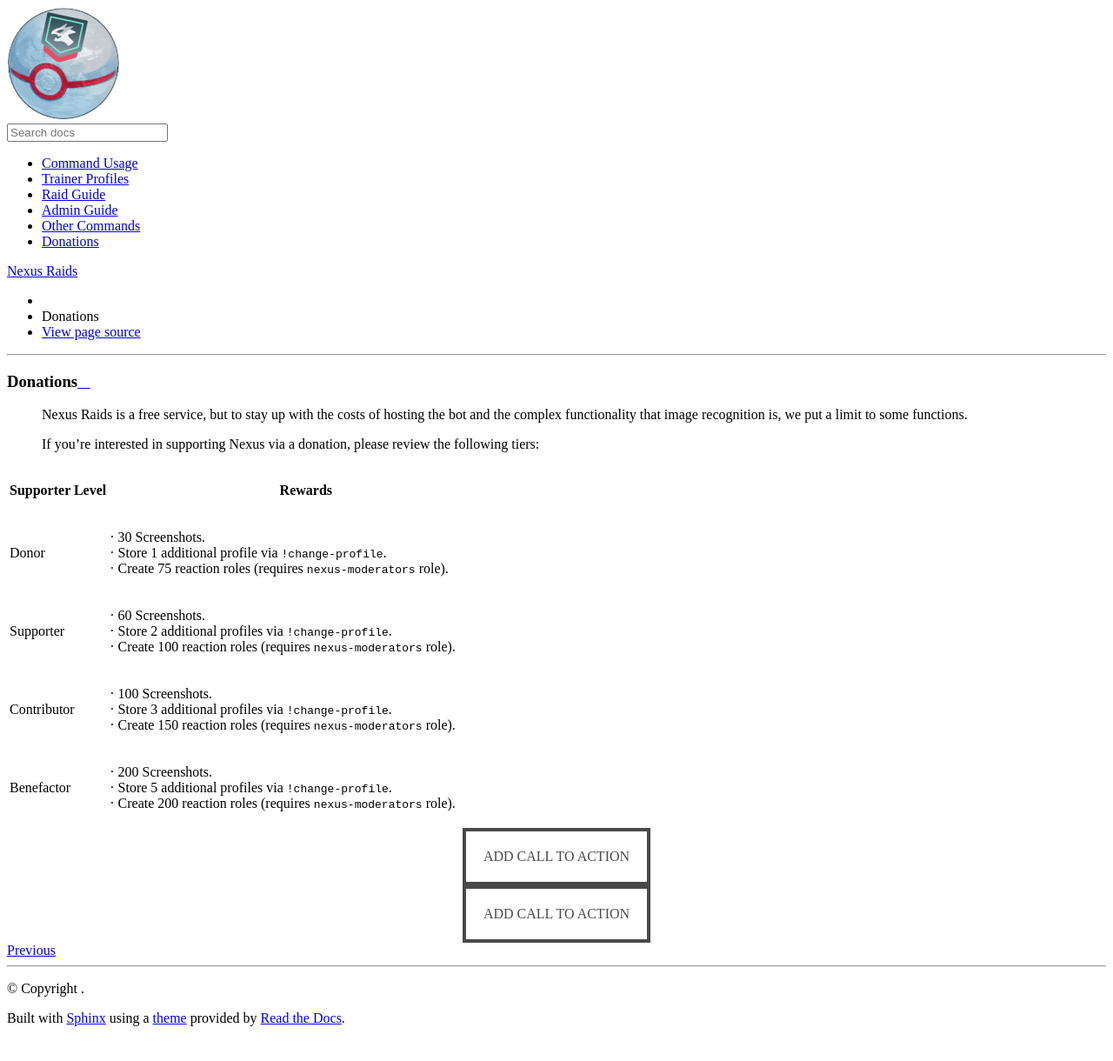
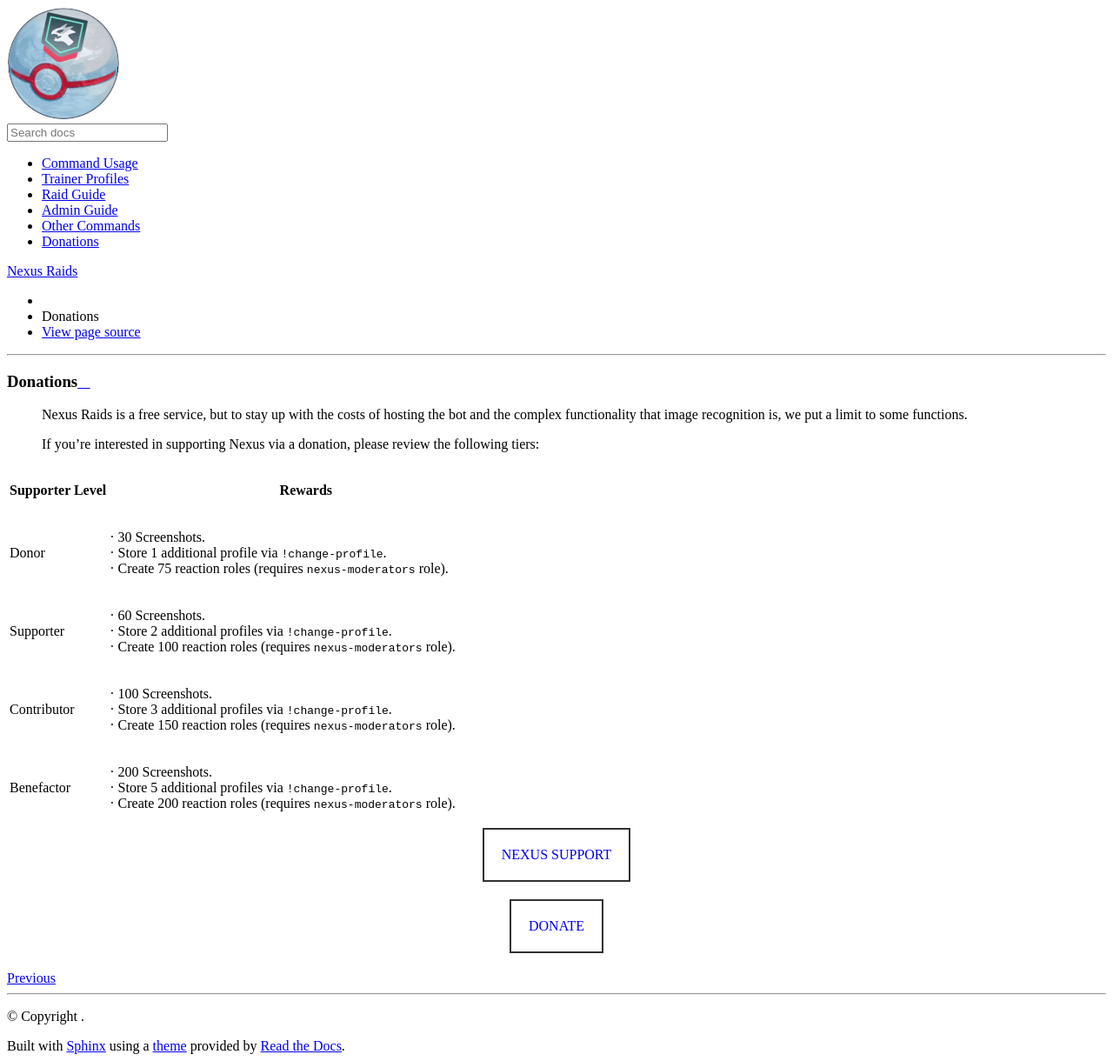
Before and after one commit to NexusRaids/nexus-docs, a Sphinx documentation site: the page built from docs/donation.md, in a window 1280 px wide. Shown: the whole page at 87% size. Built offline with Sphinx 7.4.7 and the Read the Docs theme 2.0.0, drawn with Linux system fonts in a browser that asks for light colours; formulas are drawn with MathJax 3; before the commit the page ends 1188 px from its top, so only the background shows below that.

Commit message:
doc update

````diff
--- a/docs/_static/theme_overrides.css
+++ b/docs/_static/theme_overrides.css
@@ -12,20 +12,17 @@
    }
 }
 
-.example_c {
-color: #494949 !important;
-text-transform: uppercase;
-text-decoration: none;
-background: #ffffff;
-padding: 20px;
-border: 4px solid #494949 !important;
-display: inline-block;
-transition: all 0.4s ease 0s;
+.donate_button {
+	text-transform: uppercase;
+	text-decoration: none;
+	padding: 20px;
+	border: 2px solid #343131 !important;
+	display: inline-block;
+	margin-bottom: 20px;
 }
 
-.example_c:hover {
-color: #ffffff !important;
-background: #f6b93b;
-border-color: #f6b93b !important;
-transition: all 0.4s ease 0s;
+.donate_button:hover {
+	color: #ffffff !important;
+	background: #2980b9 ;
+	border-color: #2980b9  !important;
 }
--- a/docs/donation.md
+++ b/docs/donation.md
@@ -27,6 +27,6 @@
 
 ```
 
-<div class="button_cont" align="center"><a class="example_c" href="add-website-here" target="_blank" rel="nofollow noopener">Add Call to Action</a></div>
+<div align="center"><a class="donate_button" href="https://discord.gg/8PnNrEPhhe" target="_blank">Nexus Support</a></div>
 
-<div class="button_cont" align="center"><a class="example_c" href="add-website-here" target="_blank" rel="nofollow noopener">Add Call to Action</a></div>
+<div align="center"><a class="donate_button" href="https://donatebot.io/checkout/770303285550645278" target="_blank">Donate</a></div>
````
